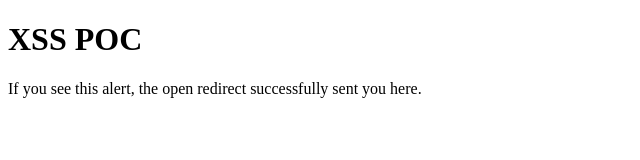
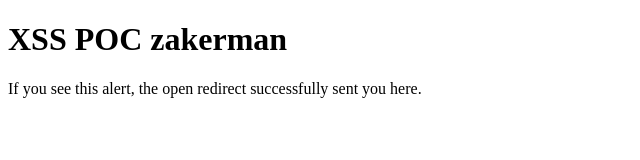
Before and after one commit to thezakerman/thezakerman.github.io, a plain HTML site: page xsspoc.html in a window 1280 px wide. Shown: the whole page, without its empty margins (0-640 px from the left). Drawn offline with Linux system fonts and the light colour scheme.

Commit message:
Update header in xsspoc.html to include 'zakerman'

```diff
--- a/xsspoc.html
+++ b/xsspoc.html
@@ -4,7 +4,7 @@
   <title>zakerman POC</title>
 </head>
 <body>
-  <h1>XSS POC</h1>
+  <h1>XSS POC zakerman</h1>
   <p>If you see this alert, the open redirect successfully sent you here.</p>
 
   <script>
```
